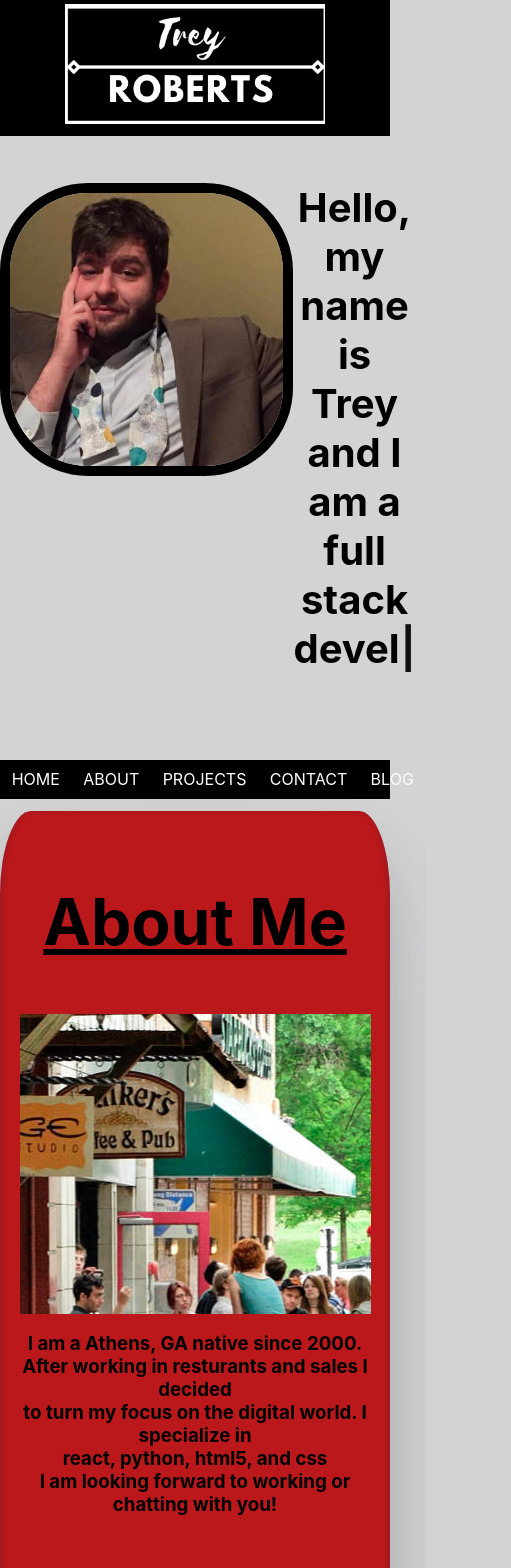
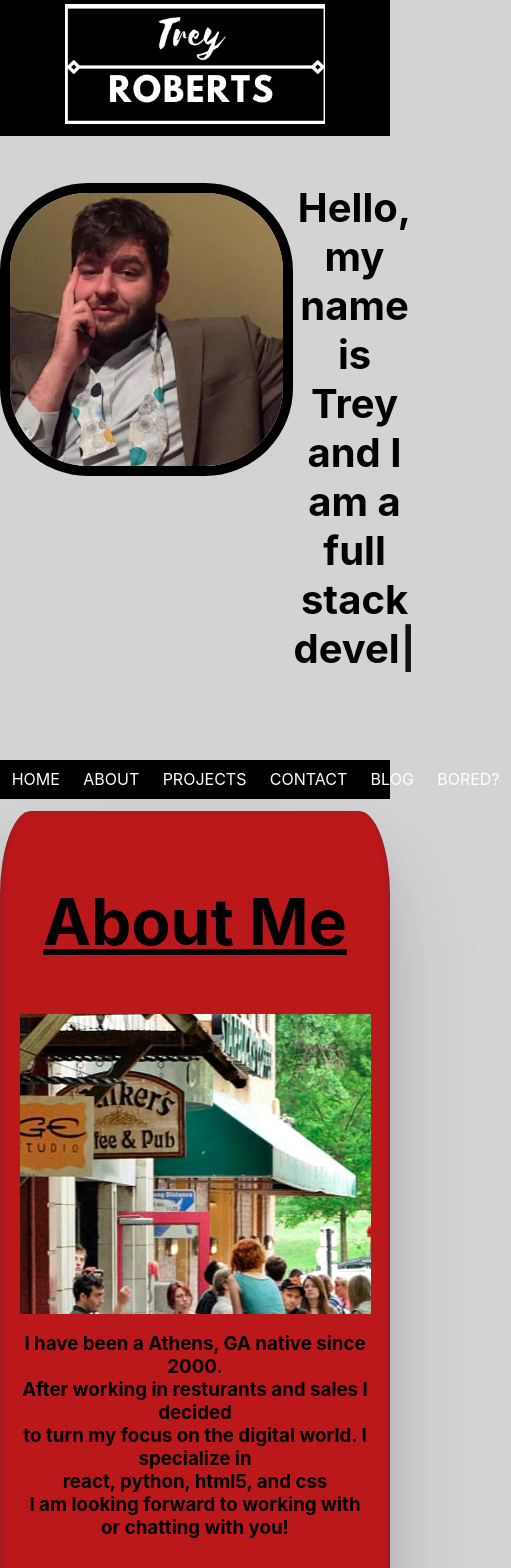
Before and after one commit to TreywRoberts/Final-Porfolio, a React (Create React App) app: page /About in a window 390 px wide. Shown: the top 1568 px of the page, 511 px wide, since content can reach past the window. Built offline with nearby package versions, Linux system fonts and the light colour scheme.

Commit message:
styled nav bar

```diff
--- a/src/App.css
+++ b/src/App.css
@@ -64,3 +64,8 @@
     margin: 3%;
   }
 }
+@media(max-width:770px){
+  .navLinks{
+    font-size: 1rem;
+  }
+}
--- a/src/Navbar.js
+++ b/src/Navbar.js
@@ -11,6 +11,7 @@ import React from 'react'
                         <a href='#projects' className='navLinks' >Projects</a>
                         <a href='#contact' className='navLinks'>Contact</a>
                         <a href='https://treywroberts.medium.com/' className='navLinks'>Blog</a>
+                        <a href='https://treys-tetris-clone.herokuapp.com/' className='navLinks'>Bored?</a>
                     </nav>
            )
        }
--- a/src/componets/About.js
+++ b/src/componets/About.js
@@ -13,11 +13,11 @@ function About(){
                 >About Me</motion.h2>
                 {/* <img className='aboutPic' src={athensPic}/> */}
                 <div className='aboutEmpty'></div>
-                <h3>I am a Athens, GA native since 2000.<br>
+                <h3>I have been a Athens, GA native since 2000.<br>
                 </br>After working in resturants and sales I decided<br>
                 </br>to turn my focus on the digital world. I specialize in<br>
                 </br> react, python, html5, and css<br>
-                </br>I am looking forward to working or chatting with you! </h3>
+                </br>I am looking forward to working with or chatting with you! </h3>
             </div>
             <motion.div
 
--- a/src/componets/Footer.js
+++ b/src/componets/Footer.js
@@ -1,11 +1,9 @@
 import React from "react";
 import { FontAwesomeIcon } from "@fortawesome/react-fontawesome";
 import {
-    faTwitter,
     faGithub,
     faLinkedin,
     faMedium,
-    faMailchimp
   } from "@fortawesome/free-brands-svg-icons";
 
 export default function SocialFollow() {
@@ -20,19 +18,10 @@ export default function SocialFollow() {
         className="facebook social">
         <FontAwesomeIcon icon={faLinkedin} size="2x" />
         </a>
-        <a href="https://mobile.twitter.com/CoderWhiskey"
-         className="twitter social">
-        <FontAwesomeIcon icon={faTwitter} size="2x" />
-        </a>
         <a href="https://treywroberts.medium.com/"
          className="twitter social">
         <FontAwesomeIcon icon={faMedium} size="2x" />
         </a>
-        <a href="mailto: TreywRoberts@gmail.com"
-         className="twitter social">
-        <FontAwesomeIcon icon={faMailchimp} size="2x" />
-        </a>
-
     </div>
   );
 }
```
